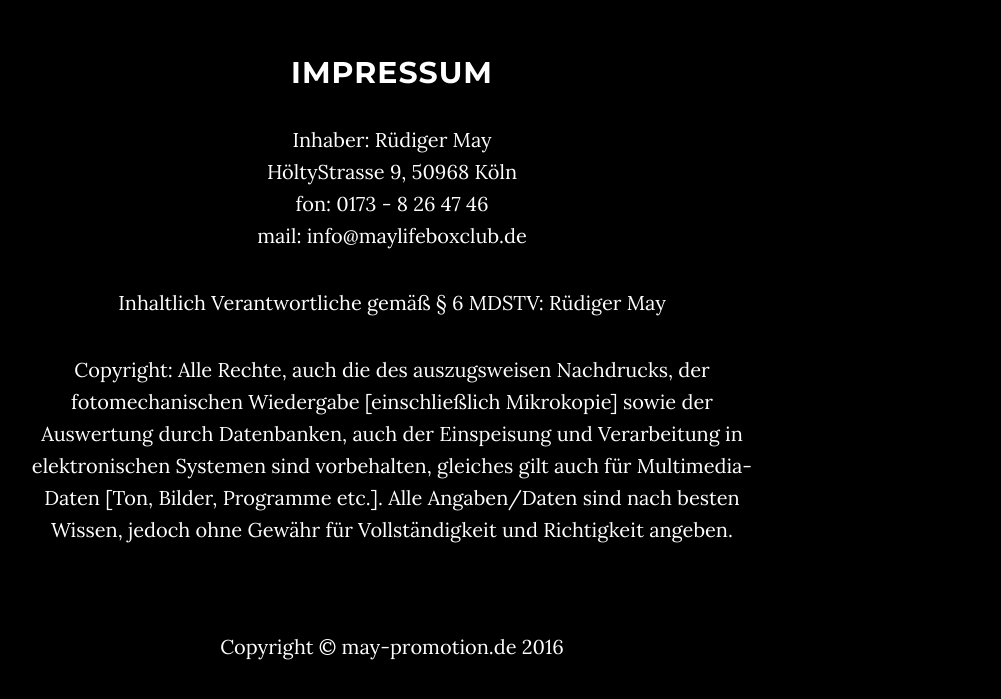
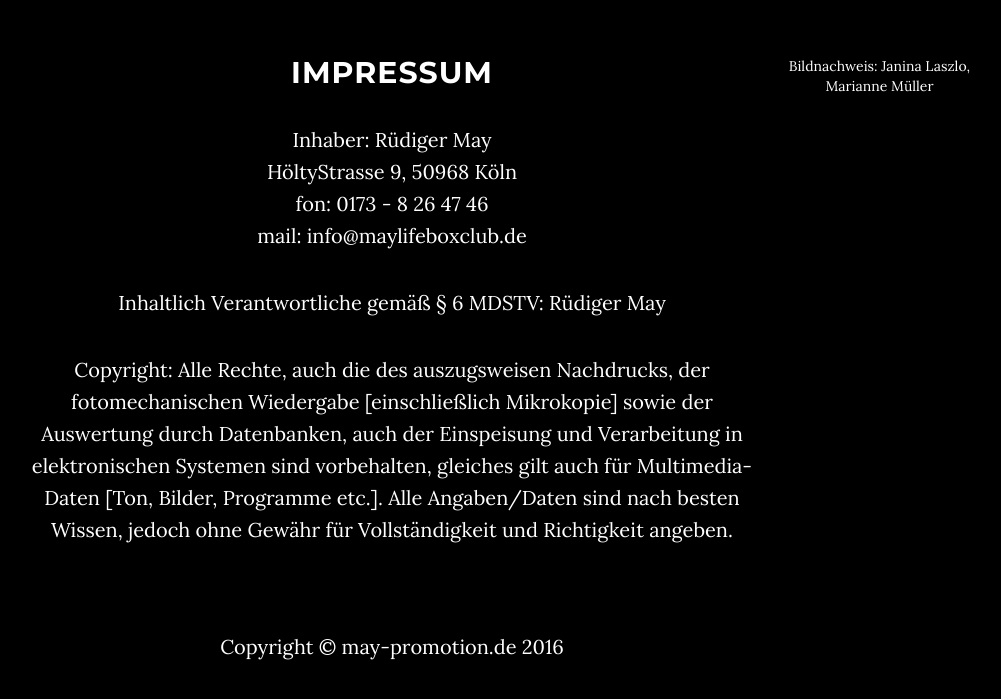
Before and after one commit to uneidel/maypromotion, a website: page index.html in a window 1280 px wide. Shown: the part 2958-3657 px from the top of the page, without its empty margins (248-1249 px from the left). Drawn offline with nearby package versions, Linux system fonts and the light colour scheme; some packages are replaced by stand-ins of ours.

Commit message:
added bildnachweis

```diff
--- a/index.html
+++ b/index.html
@@ -151,6 +151,9 @@
 Alle Angaben/Daten sind nach besten Wissen, jedoch ohne Gewähr für
 Vollständigkeit und Richtigkeit angeben. </p>
             </div>
+            <div>
+              Bildnachweis: Janina Laszlo, Marianne Müller
+            </div>
         </div>
     </section>
 
```
